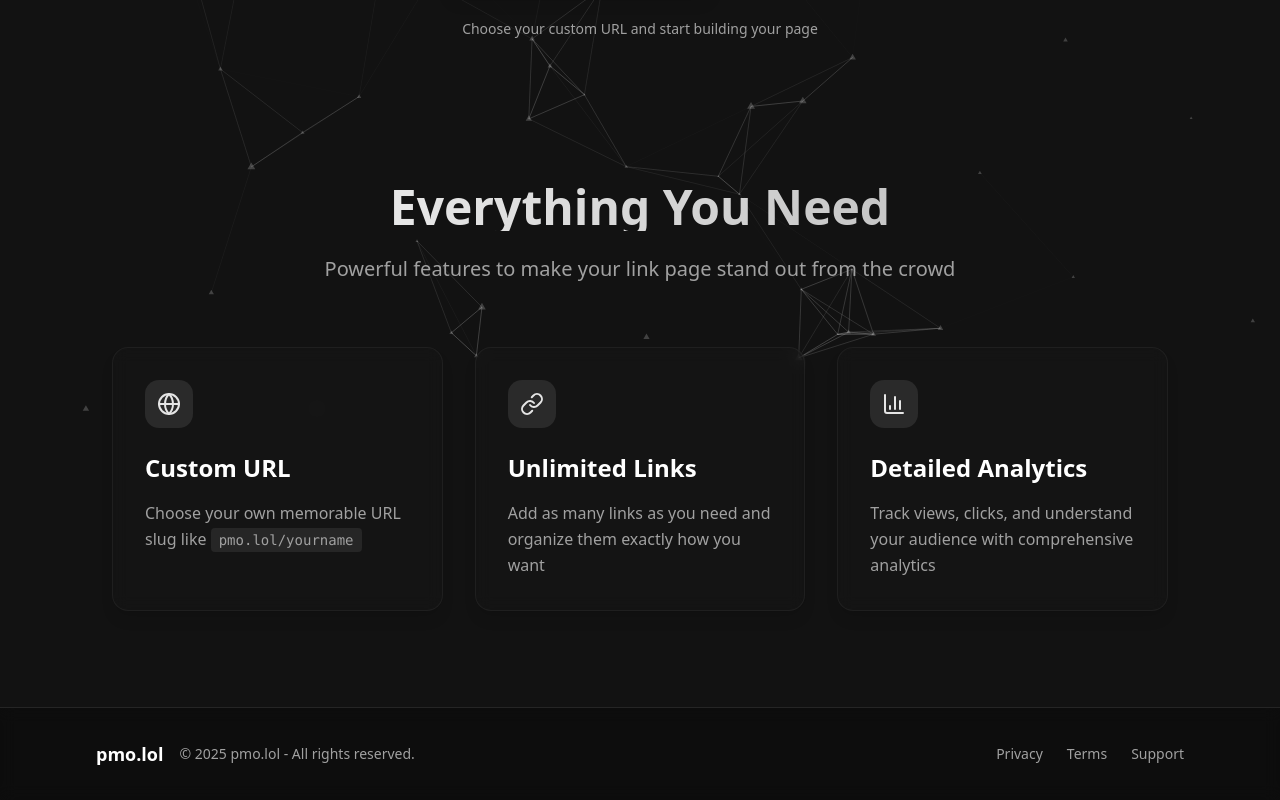
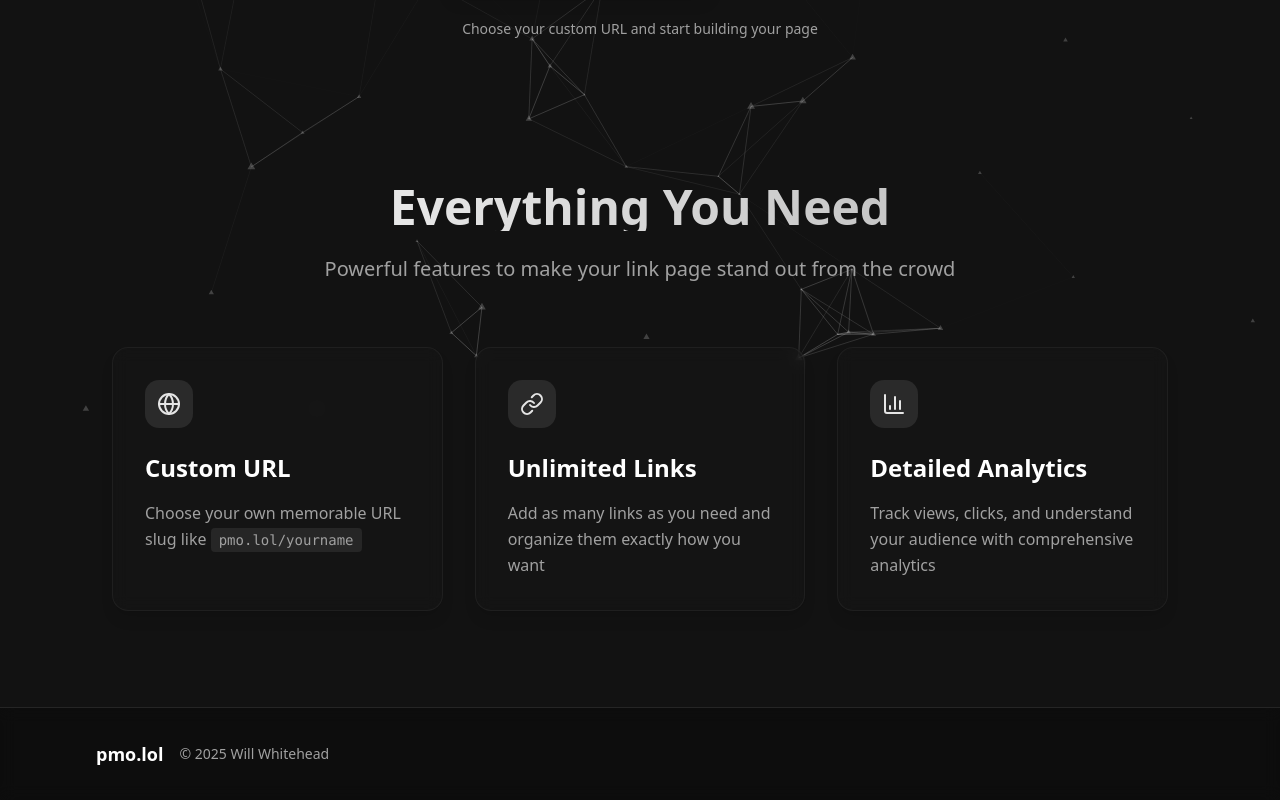
Before and after one commit to w1lt/pmolol, a Next.js app: page / in a window 1280 px wide. Shown: the part 388-1188 px from the top of the page. Built offline with nearby package versions, Linux system fonts and the light colour scheme; no server answers.

Commit message:
adjust footer content

```diff
--- a/src/components/layout/Footer.tsx
+++ b/src/components/layout/Footer.tsx
@@ -15,30 +15,18 @@ export function Footer() {
               pmo.lol
             </Link>
             <p className="text-sm text-muted-foreground">
-              © {new Date().getFullYear()} pmo.lol - All rights reserved.
+              © {new Date().getFullYear()}{" "}
+              <Link
+                href="https://willwhitehead.com/"
+                className="text-sm text-muted-foreground hover:text-primary transition-colors duration-200"
+                target="_blank"
+              >
+                Will Whitehead
+              </Link>
             </p>
           </div>
 
-          <div className="flex items-center gap-6 mt-4 sm:mt-0">
-            <Link
-              href="/"
-              className="text-sm text-muted-foreground hover:text-primary transition-colors duration-200"
-            >
-              Privacy
-            </Link>
-            <Link
-              href="/"
-              className="text-sm text-muted-foreground hover:text-primary transition-colors duration-200"
-            >
-              Terms
-            </Link>
-            <Link
-              href="/"
-              className="text-sm text-muted-foreground hover:text-primary transition-colors duration-200"
-            >
-              Support
-            </Link>
-          </div>
+          <div className="flex items-center gap-6 mt-4 sm:mt-0"></div>
         </div>
       </div>
     </footer>
```
